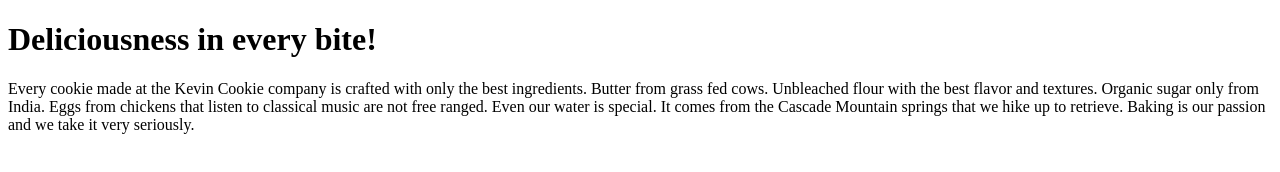
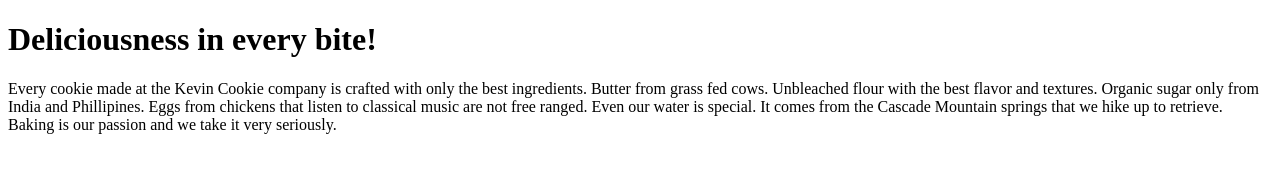
Before and after one commit to buszuj/KevinCookieComp_test, a plain HTML site: page index.htm in a window 1280 px wide. Drawn offline with Linux system fonts and the light colour scheme.

Commit message:
Update index.htm

```diff
--- a/index.htm
+++ b/index.htm
@@ -4,7 +4,7 @@
 
 <h1>Deliciousness in every bite!</h1>
 
-<p>Every cookie made at the Kevin Cookie company is crafted with only the best ingredients. Butter from grass fed cows. Unbleached flour with the best flavor and textures. Organic sugar only from India. Eggs from chickens that listen to classical music are not free ranged. Even our water is special. It comes from the Cascade Mountain springs that we hike up to retrieve. Baking is our passion and we take it very seriously.</p>
+<p>Every cookie made at the Kevin Cookie company is crafted with only the best ingredients. Butter from grass fed cows. Unbleached flour with the best flavor and textures. Organic sugar only from India and Phillipines. Eggs from chickens that listen to classical music are not free ranged. Even our water is special. It comes from the Cascade Mountain springs that we hike up to retrieve. Baking is our passion and we take it very seriously.</p>
 
 
 </body>
```
